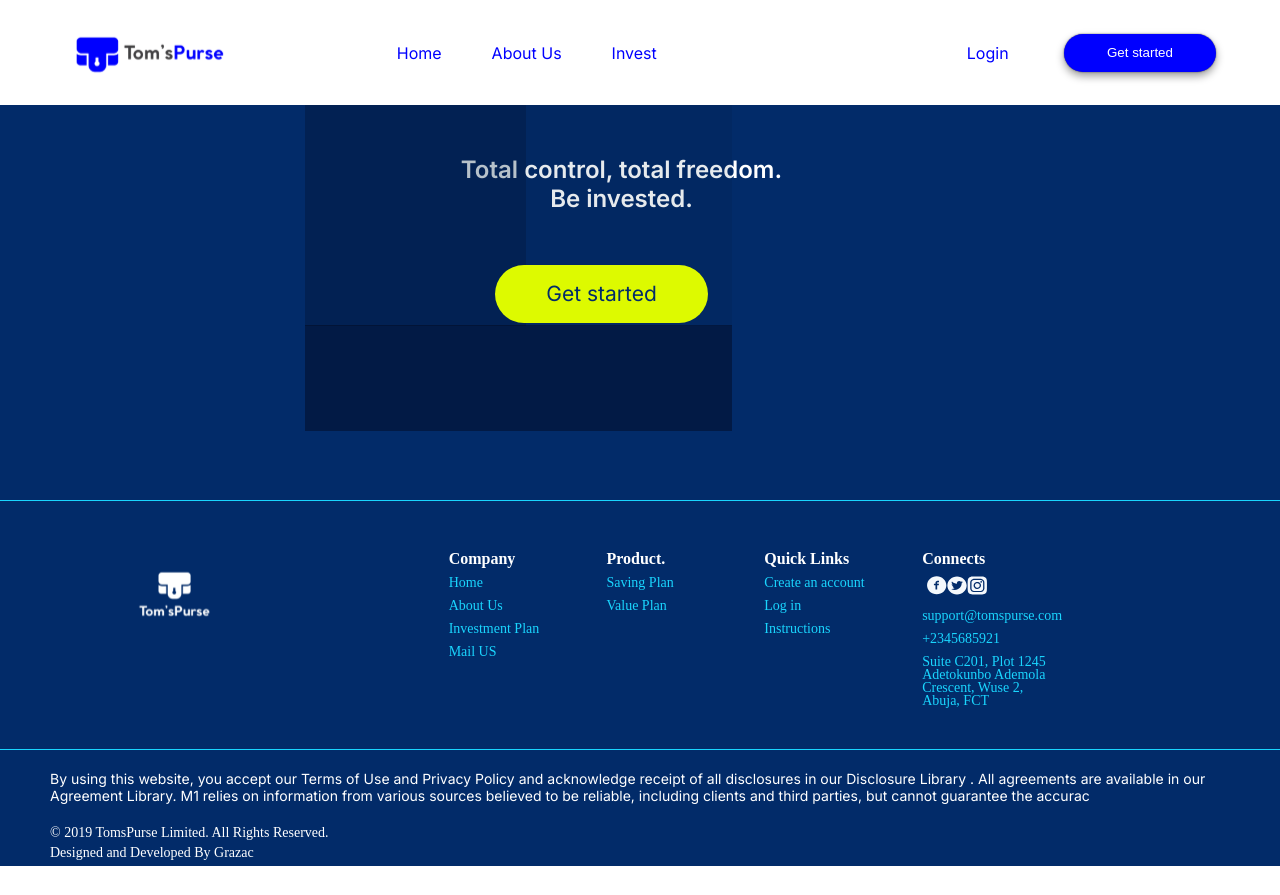
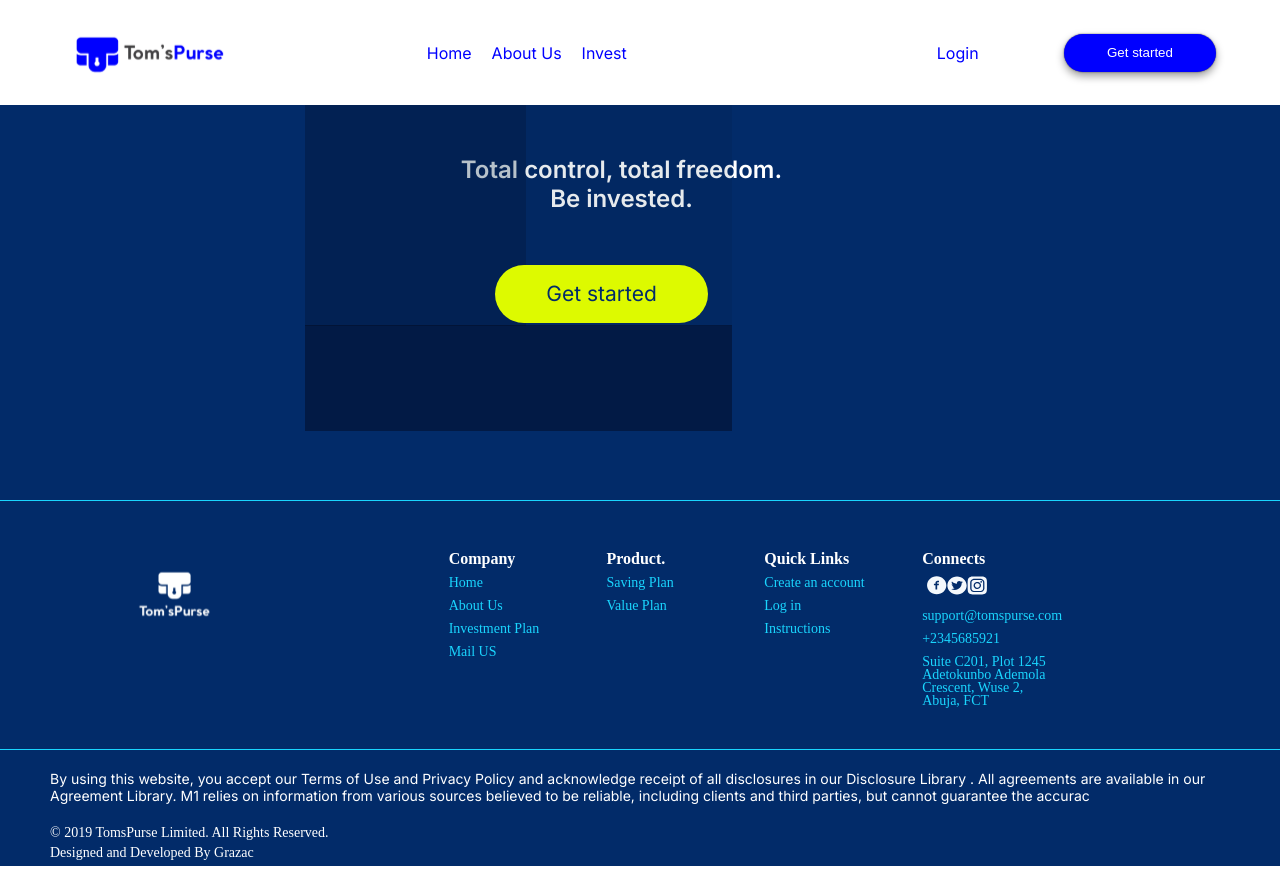
Before and after one commit to Effionggodwinnsikan/tompurse, a React (Create React App) app: page /register in a window 1280 px wide. Built offline with nearby package versions, Linux system fonts and the light colour scheme.

Commit message:
tompurse

```diff
--- a/src/components/Header/Header.module.css
+++ b/src/components/Header/Header.module.css
@@ -64,7 +64,7 @@
     color: #0000FF;
 }
   .Slider_link:last-child{
-    margin-left:50px;
+    margin-left:20px;
     color: #0000FF;
   }
   .Slider_li:last-of-type{
```
